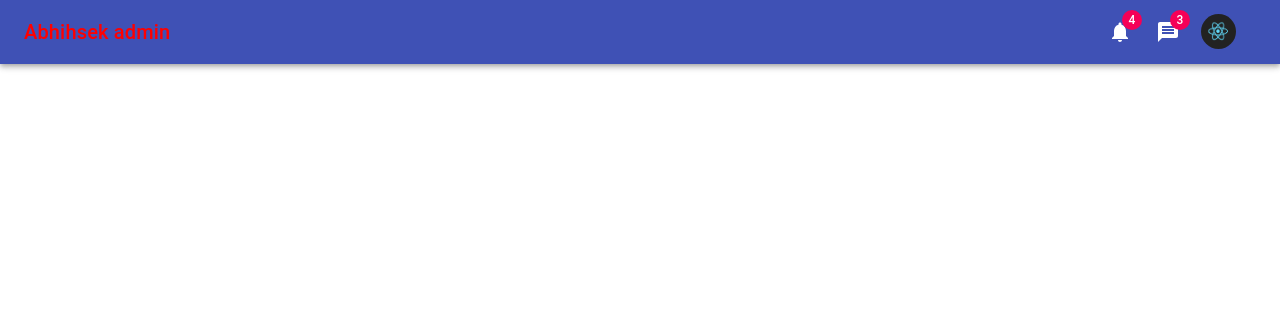
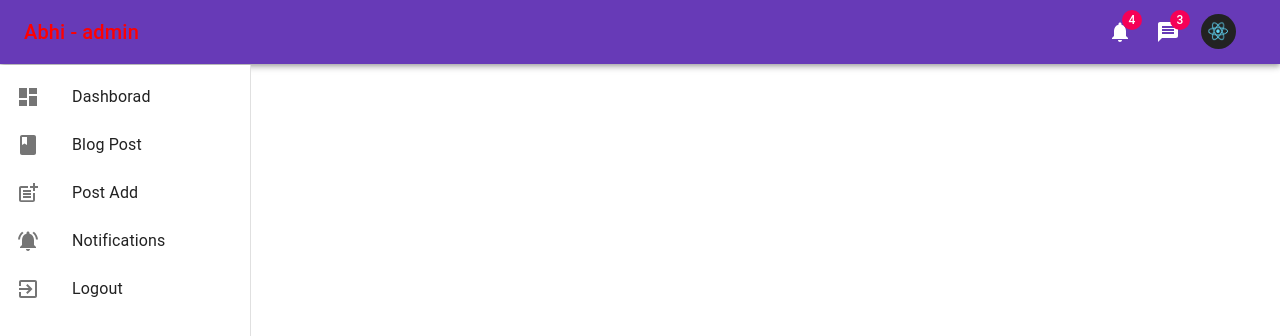
Before and after one commit to Abhimishra2424/MaterialUi-Admin-Dashbord, a React (Create React App) app: page / in a window 1280 px wide. Shown: the top 336 px of the page. Built offline with nearby package versions, Linux system fonts and the light colour scheme.

Commit message:
add sidebar and install react-router

```diff
--- a/package.json
+++ b/package.json
@@ -10,6 +10,7 @@
     "@testing-library/user-event": "^12.1.10",
     "react": "^17.0.2",
     "react-dom": "^17.0.2",
+    "react-router-dom": "^5.2.0",
     "react-scripts": "4.0.3",
     "web-vitals": "^1.0.1"
   },
--- a/src/components/Header/HeaderComponent.jsx
+++ b/src/components/Header/HeaderComponent.jsx
@@ -1,10 +1,19 @@
 import React from "react";
+import { Route, Switch } from "react-router-dom";
 import Navbar from "./Navbar";
+import SideNav from "./SideNav";
 
 export default function HeaderComponent() {
   return (
     <div>
       <Navbar />
+      <SideNav />
+      {/* our routes */}
+      <Switch>
+        {/* <Route path="/" exact component={<Dashboard />} /> */}
+        {/* <Route path="/" exact component={<Dashboard />} /> */}
+        {/* <Route path="/blog" render={()=><Blog/>} /> */}
+      </Switch>
     </div>
   );
 }
--- a/src/components/Header/HeaderStyles.jsx
+++ b/src/components/Header/HeaderStyles.jsx
@@ -7,6 +7,7 @@ export const useStyles = makeStyles((theme) => ({
     display: "flex",
     flexFlow: "row wrap",
     justifyContent: "space-between",
+    backgroundColor:'#673ab7'
   },
   title: {
     color: "red",
@@ -21,5 +22,11 @@ export const useStyles = makeStyles((theme) => ({
   navAvatar:{
     width:"35px",
     height:"35px"
+  },
+  // side nav
+  drawerPaper:{
+    width:"250px",
+    marginTop:"65px"
+
   }
 }));
--- a/src/components/Header/Navbar.jsx
+++ b/src/components/Header/Navbar.jsx
@@ -19,7 +19,7 @@ export default function Navbar() {
     <AppBar position="static">
       <Toolbar className={classes.toolbar}>
         <Typography variant="h6" className={classes.title}>
-          {`Abhihsek admin`}
+          {`Abhi - admin`}
         </Typography>
         <Hidden smDown>
           <Box style={{ display: "flex" }}>
--- a/src/components/Header/SideNav.jsx
+++ b/src/components/Header/SideNav.jsx
@@ -0,0 +1,46 @@
+import { Hidden, Drawer } from "@material-ui/core";
+import React, { useState } from "react";
+import { useStyles } from "./HeaderStyles";
+import SideNavData from './SideNavData'
+
+export default function SideNav() {
+  const classes = useStyles();
+  const [mobileOpen, setMobileOpen] = useState(false);
+
+  const handleDrawerOpen = () => {
+    setMobileOpen(!mobileOpen);
+  };
+
+  return (
+    <nav className={classes.drawer} aria-label="mailbox folders">
+      {/* The implementation can be swapped with js to avoid SEO duplication of links. */}
+      <Hidden smUp implementation="css">
+        <Drawer
+          variant="temporary"
+          anchor={"left"}
+          open={mobileOpen}
+          onClose={handleDrawerOpen}
+          classes={{
+            paper: classes.drawerPaper,
+          }}
+          ModalProps={{
+            keepMounted: true, // Better open performance on mobile.
+          }}
+        >
+         <SideNavData />
+        </Drawer>
+      </Hidden>
+      <Hidden xsDown implementation="css">
+        <Drawer
+          classes={{
+            paper: classes.drawerPaper,
+          }}
+          variant="permanent"
+          open
+        >
+         <SideNavData />
+        </Drawer>
+      </Hidden>
+    </nav>
+  );
+}
--- /dev/null
+++ b/src/components/Header/SideNavData.jsx
@@ -0,0 +1,27 @@
+import { List, ListItem, ListItemIcon, ListItemText } from "@material-ui/core";
+import React from "react";
+import DashboardIcon from "@material-ui/icons/Dashboard";
+import BookIcon from "@material-ui/icons/Book";
+import PostAddIcon from "@material-ui/icons/PostAdd";
+import NotificationsActiveIcon from "@material-ui/icons/NotificationsActive";
+import ExitToAppIcon from "@material-ui/icons/ExitToApp";
+
+export default function SideNavData() {
+  const listItemData = [
+    { label: "Dashborad", icon: <DashboardIcon /> },
+    { label: "Blog Post", icon: <BookIcon /> },
+    { label: "Post Add", icon: <PostAddIcon /> },
+    { label: "Notifications", icon: <NotificationsActiveIcon /> },
+    { label: "Logout", icon: <ExitToAppIcon /> },
+  ];
+  return (
+    <List>
+      {listItemData.map((item, i) => (
+        <ListItem key={i}>
+          <ListItemIcon>{item.icon}</ListItemIcon>
+          <ListItemText>{item.label}</ListItemText>
+        </ListItem>
+      ))}
+    </List>
+  );
+}
--- a/src/index.js
+++ b/src/index.js
@@ -2,5 +2,11 @@ import React from "react";
 import ReactDOM from "react-dom";
 import "./index.css";
 import App from "./App";
+import { BrowserRouter } from "react-router-dom";
 
-ReactDOM.render(<App />, document.getElementById("root"));
+ReactDOM.render(
+  <BrowserRouter>
+    <App />
+  </BrowserRouter>,
+  document.getElementById("root")
+);
```
Also changed, not shown: src/App.js (+4 -6 lines), 1 other file (tests, documents, lock files or other folders).
